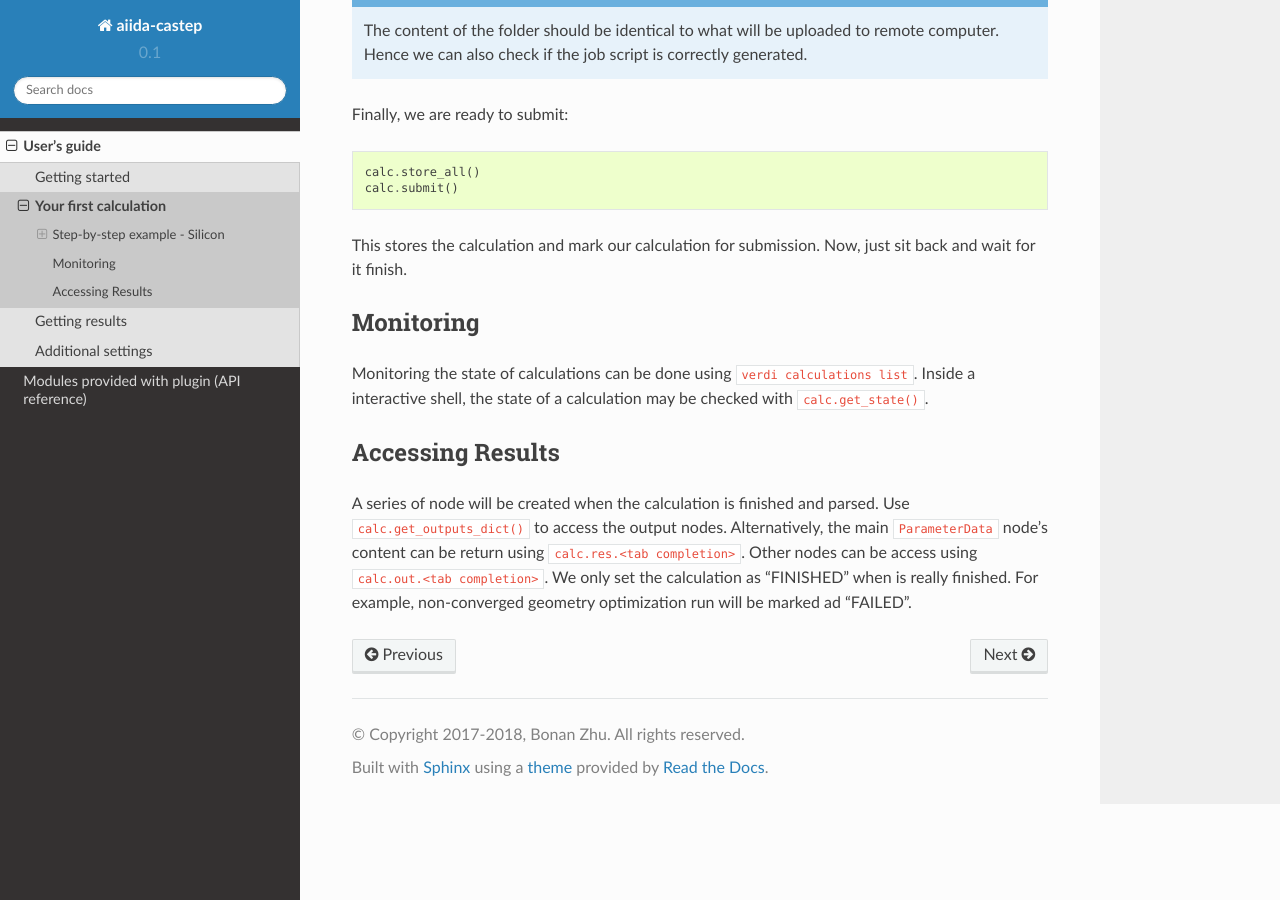
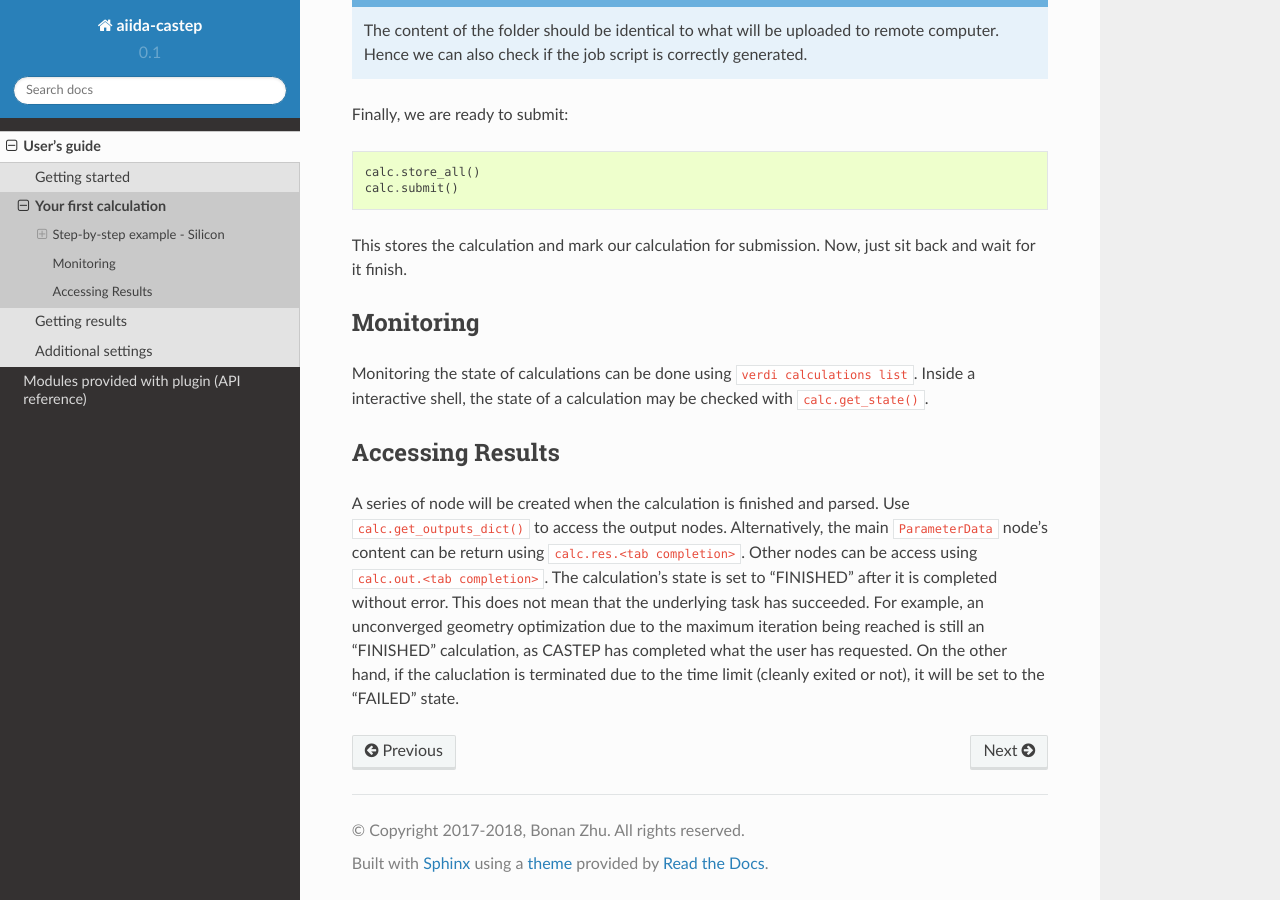
Before and after one commit to zhubonan/aiida-castep, a Sphinx documentation site: the page built from docs/source/user_guide/first_calc.rst, in a window 1280 px wide and 900 px high, scrolled down 5185 px. Built offline with Sphinx 7.4.7 and the Read the Docs theme 2.0.0, drawn with Linux system fonts in a browser that asks for light colours.

Commit message:
Update doc to match the  new state policy

```diff
--- a/docs/source/user_guide/first_calc.rst
+++ b/docs/source/user_guide/first_calc.rst
@@ -248,5 +248,8 @@ Use ``calc.get_outputs_dict()`` to access the output nodes.
 Alternatively, the main ``ParameterData`` node's content can be return using
 ``calc.res.<tab completion>``.
 Other nodes can be access using ``calc.out.<tab completion>``.
-We only set the calculation as "FINISHED" when is really finished.
-For example, non-converged geometry optimization run will be marked ad "FAILED".
+The calculation's state is set to "FINISHED" after it is completed without error.
+This does not mean that the underlying task has succeeded.
+For example, an unconverged geometry optimization due to the maximum iteration being reached is still an "FINISHED" calculation,
+as CASTEP has completed what the user has requested.
+On the other hand, if the caluclation is terminated due to the time limit (cleanly exited or not), it will be set to the "FAILED" state.
```
